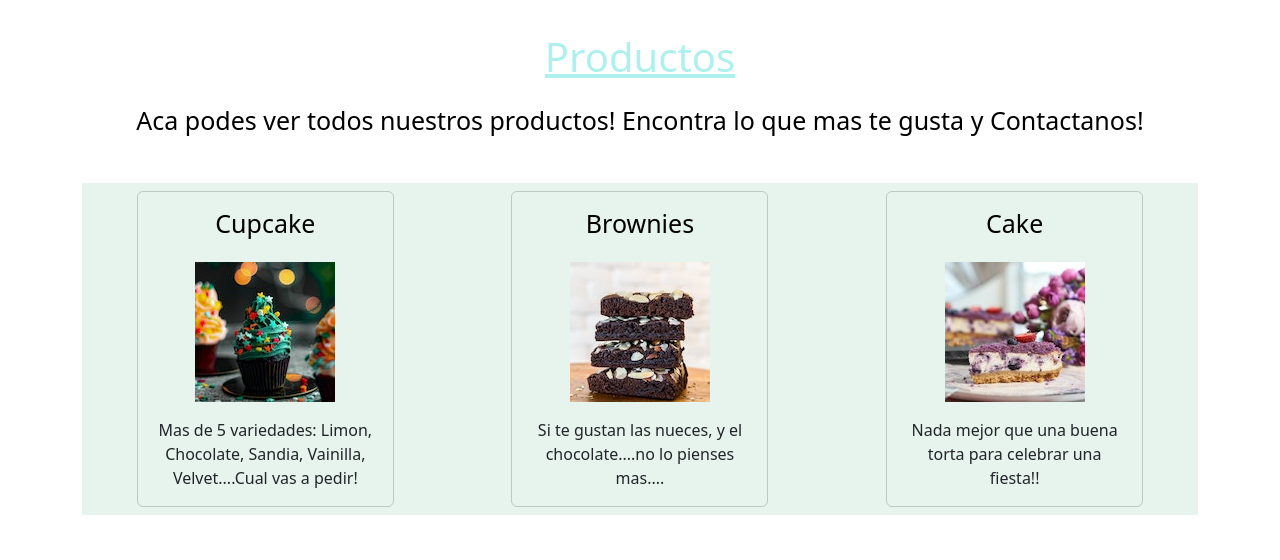
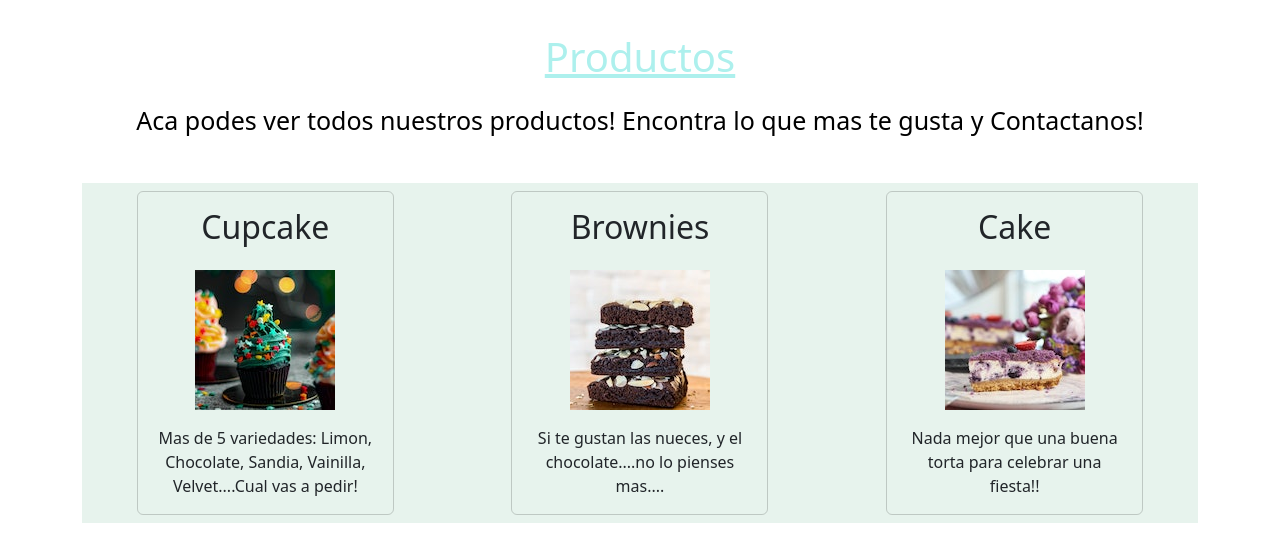
Before and after one commit to Naraoz/PF-NicolasAraoz, a website: page Pages/Productos.html in a window 1280 px wide. Shown: the part 175-735 px from the top of the page. Drawn offline with nearby package versions, Linux system fonts and the light colour scheme.

Commit message:
Adding H2

```diff
--- a/Pages/Productos.html
+++ b/Pages/Productos.html
@@ -88,7 +88,7 @@
             <div class="col-md-6 col-lg-3">
               <div class="card bg-transparent">
                 <div class="card-body text-center">
-                  <h3 class="card-title mb-4">Cupcake</h3>
+                  <h2 class="card-title mb-4">Cupcake</h2>
                   <img src="../Img/Cupcake.jpg" alt="Cupcake" />
                   <p class="card-text mt-3">
                     Mas de 5 variedades: Limon, Chocolate, Sandia, Vainilla,
@@ -100,7 +100,7 @@
             <div class="col-md-6 col-lg-3">
               <div class="card bg-transparent">
                 <div class="card-body text-center">
-                  <h3 class="card-title mb-4">Brownies</h3>
+                  <h2 class="card-title mb-4">Brownies</h2>
                   <img src="../Img/Brownies.jpg" alt="Brownies" />
                   <p class="card-text mt-3">
                     Si te gustan las nueces, y el chocolate....no lo pienses
@@ -112,7 +112,7 @@
             <div class="col-md-6 col-lg-3">
               <div class="card bg-transparent">
                 <div class="card-body text-center">
-                  <h3 class="card-title mb-4">Cake</h3>
+                  <h2 class="card-title mb-4">Cake</h2>
                   <img src="../Img/Cake.jpg" alt="Cake" />
                   <p class="card-text mt-3">
                     Nada mejor que una buena torta para celebrar una fiesta!!
```
Also changed, not shown: Pages/Recetas.html (+3 -3 lines).
